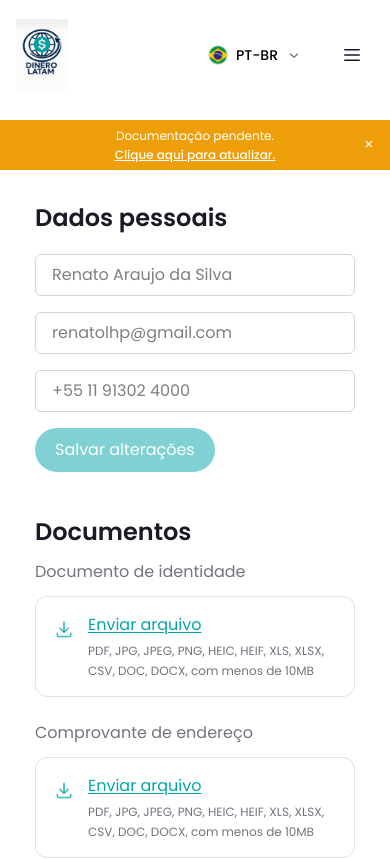
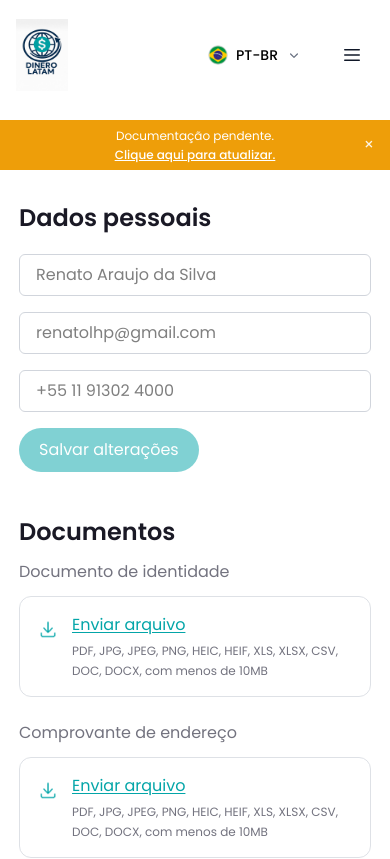
Before and after one commit to thaynathauany/FrontTailwind, a Next.js app: page /my-panel in a window 390 px wide. Shown: the top 859 px of the page. Built offline with nearby package versions, Linux system fonts and the light colour scheme.

Commit message:
fix: ajuste de padding em meu painel

```diff
--- a/src/app/my-panel/tabs/PersonalData.tsx
+++ b/src/app/my-panel/tabs/PersonalData.tsx
@@ -86,7 +86,7 @@ export default function PersonalData() {
     return (
         <div className="w-full">
             <TopNotice />
-            <div className="flex flex-col w-full max-w-sm sm:max-w-md px-8 sm:px-6 lg:px-0 mx-auto">
+            <div className="flex flex-col w-full max-w-sm sm:max-w-md px-4 sm:px-6 lg:px-0 mx-auto">
 
                 <div className="flex-1 flex items-start sm:items-center justify-center mt-8">
                     <div className="flex flex-col items-start justify-start w-full">
--- a/src/app/my-panel/tabs/Transference.tsx
+++ b/src/app/my-panel/tabs/Transference.tsx
@@ -175,7 +175,7 @@ export default function Transference() {
 
     // ---------- FORMULÁRIO ----------
     return (
-        <div className="flex flex-col w-full max-w-sm sm:max-w-md px-8 sm:px-6 lg:px-0 mx-auto mt-0 sm:mt-8">
+        <div className="flex flex-col w-full max-w-sm sm:max-w-md px-4 sm:px-6 lg:px-0 mx-auto mt-0 sm:mt-8">
             <h1 className="text-2xl font-semibold text-black">Nova transferência</h1>
 
             <CurrencyInput
```
